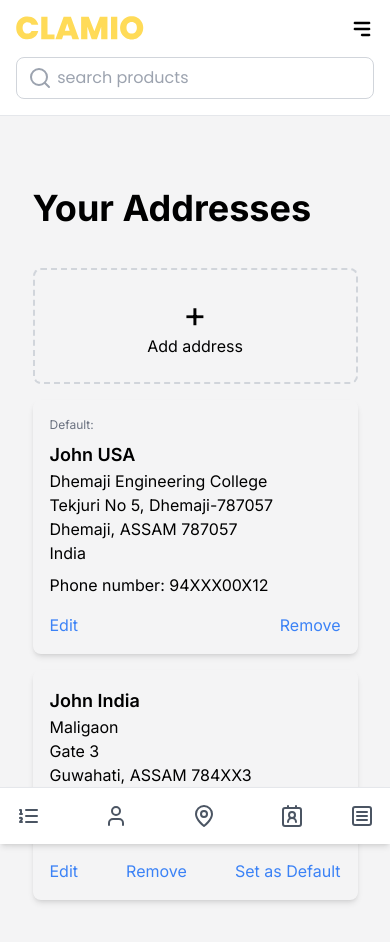
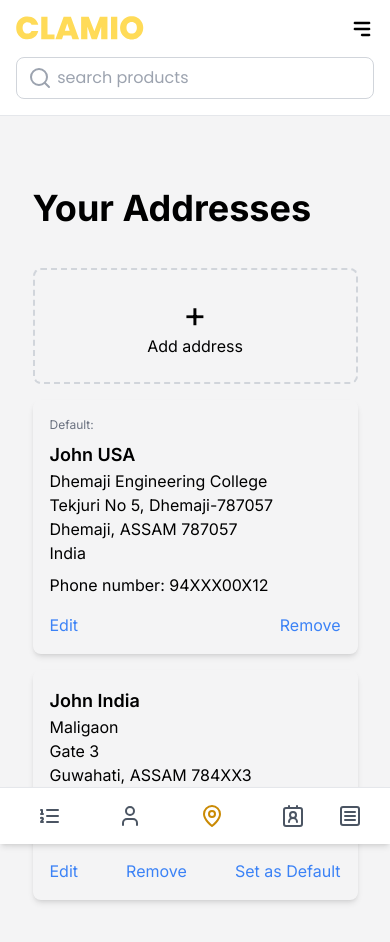
Before and after one commit to Tirthankar03/clamio-nextjs, a Next.js app: page /your-account/manage-address in a window 390 px wide. Shown: the top 942 px of the page. Built offline with nearby package versions, Linux system fonts and the light colour scheme; what tailwindcss-debug-screens would draw is missing.

Commit message:
bottom bar bug fixed

```diff
--- a/components/shared/BottomNav.tsx
+++ b/components/shared/BottomNav.tsx
@@ -14,7 +14,7 @@ const BottomNav = () => {
     <div className="fixed bottom-0 left-0 right-0 bg-white md:hidden border-t py-2 shadow-md z-50">
       <div className="flex justify-between items-center py-2 px-4">
         {/* Show 3 items on mobile and 4 items on small screens */}
-        <div className="flex gap-[3.5rem] xs:gap-[4rem] sm-xs:gap-[4.5rem] justify-between sm:hidden">
+        <div className="flex flex-1 gap-4 justify-around sm:hidden">
           {sidebarlinks.slice(0, 4).map((link, index) => (
             <Link
               key={index}
@@ -29,7 +29,7 @@ const BottomNav = () => {
           ))}
         </div>
 
-        <div className="hidden sm:flex  sm:justify-between sm:gap-[5.3rem] md:hidden">
+        <div className="hidden sm:flex  sm:justify-between sm:gap-[4.3rem] md:hidden">
           {sidebarlinks.slice(0, 4).map((link, index) => (
             <Link
               key={index}
@@ -48,7 +48,7 @@ const BottomNav = () => {
         <DropdownMenu >
           <DropdownMenuTrigger>
             <div className="flex flex-col items-center md:hidden">
-              <SquareMenu className="h-6 w-6 text-gray-600" />
+              <SquareMenu className="h-6 w-6 mx-3 text-gray-600" />
               <span className="hidden sm:block text-sm text-gray-600">More</span>
             </div>
           </DropdownMenuTrigger>
--- a/constants/data.ts
+++ b/constants/data.ts
@@ -1531,15 +1531,15 @@ export const reviews = [
 ];
 
 export const sidebarlinks = [
-  { title: "My Orders", icon: ListOrdered, href: "/your_account/my-orders" },
-  { title: "Profile Information", icon: User, href: "/your_account/my-profile" },
-  { title: "Manage Addresses", icon: MapPin, href: "/your_account/manage-address" },
-  { title: "Contact Us", icon: Contact2, href: "/your_account/contact-us" },
+  { title: "My Orders", icon: ListOrdered, href: "/your-account/my-orders" },
+  { title: "Profile Information", icon: User, href: "/your-account/my-profile" },
+  { title: "Manage Addresses", icon: MapPin, href: "/your-account/manage-address" },
+  { title: "Contact Us", icon: Contact2, href: "/your-account/contact-us" },
   { title: "Gift Cards", icon: Gift, href: "#" },
   { title: "Saved UPI", icon: CreditCard, href: "#" },
   { title: "Saved Cards", icon: Wallet, href: "#" },
   { title: "My Coupons", icon: ClipboardList, href: "#" },
-  { title: "My Reviews & Ratings", icon: Star, href: "/your_account/reviews-ratings" },
+  { title: "My Reviews & Ratings", icon: Star, href: "/your-account/reviews-ratings" },
   { title: "All Notifications", icon: AlertCircle, href: "#" },
   { title: "My Wishlist", icon: Heart, href: "#" },
 ];
--- a/tailwind.config.ts
+++ b/tailwind.config.ts
@@ -20,10 +20,7 @@ module.exports = {
     },
     extend: {
 
-      screens: {
-        'xs': '375px',
-        'sm-xs': '430px',
-      },
+
       // colors: {
       //   primary: {
       //     500: '#624CF5',
```
